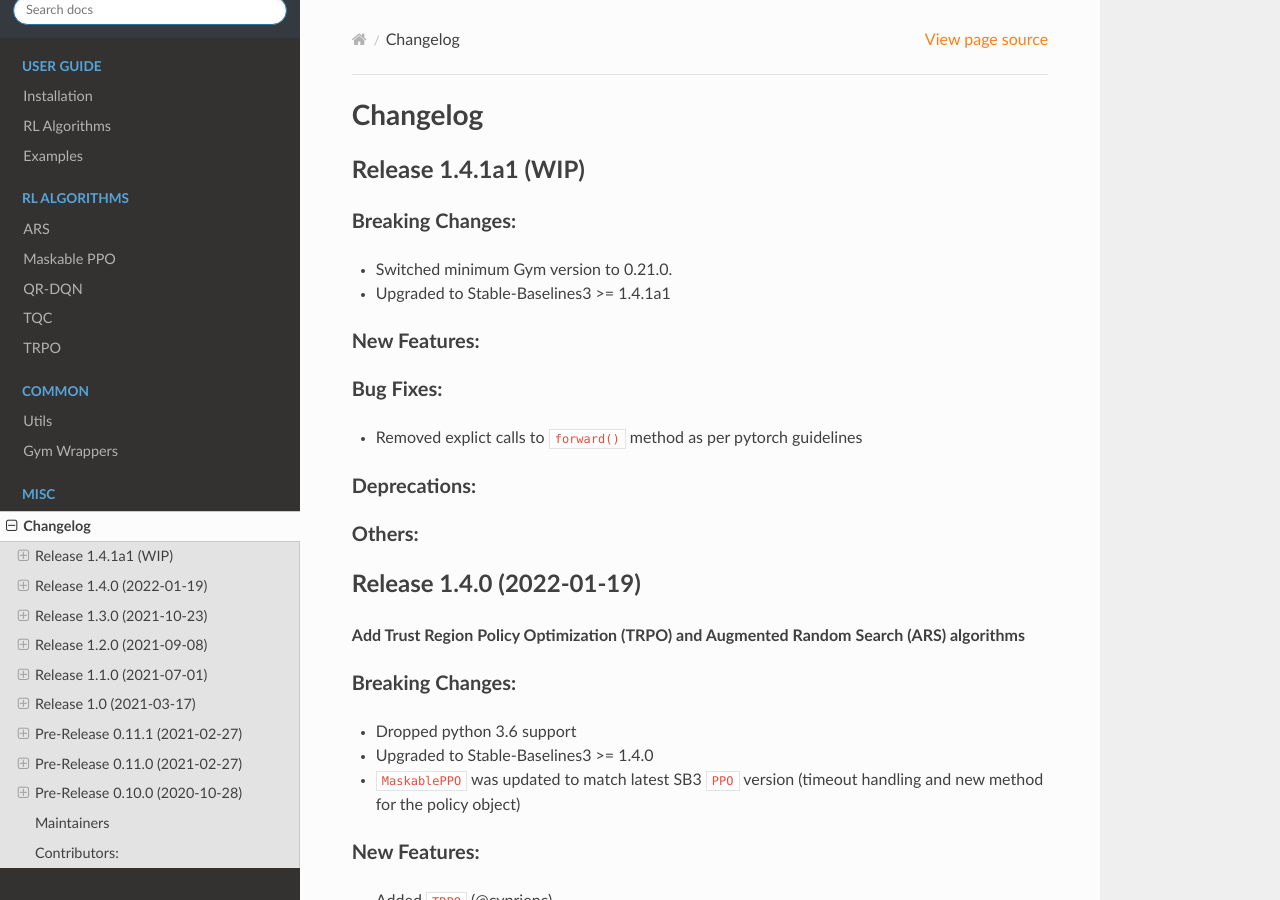
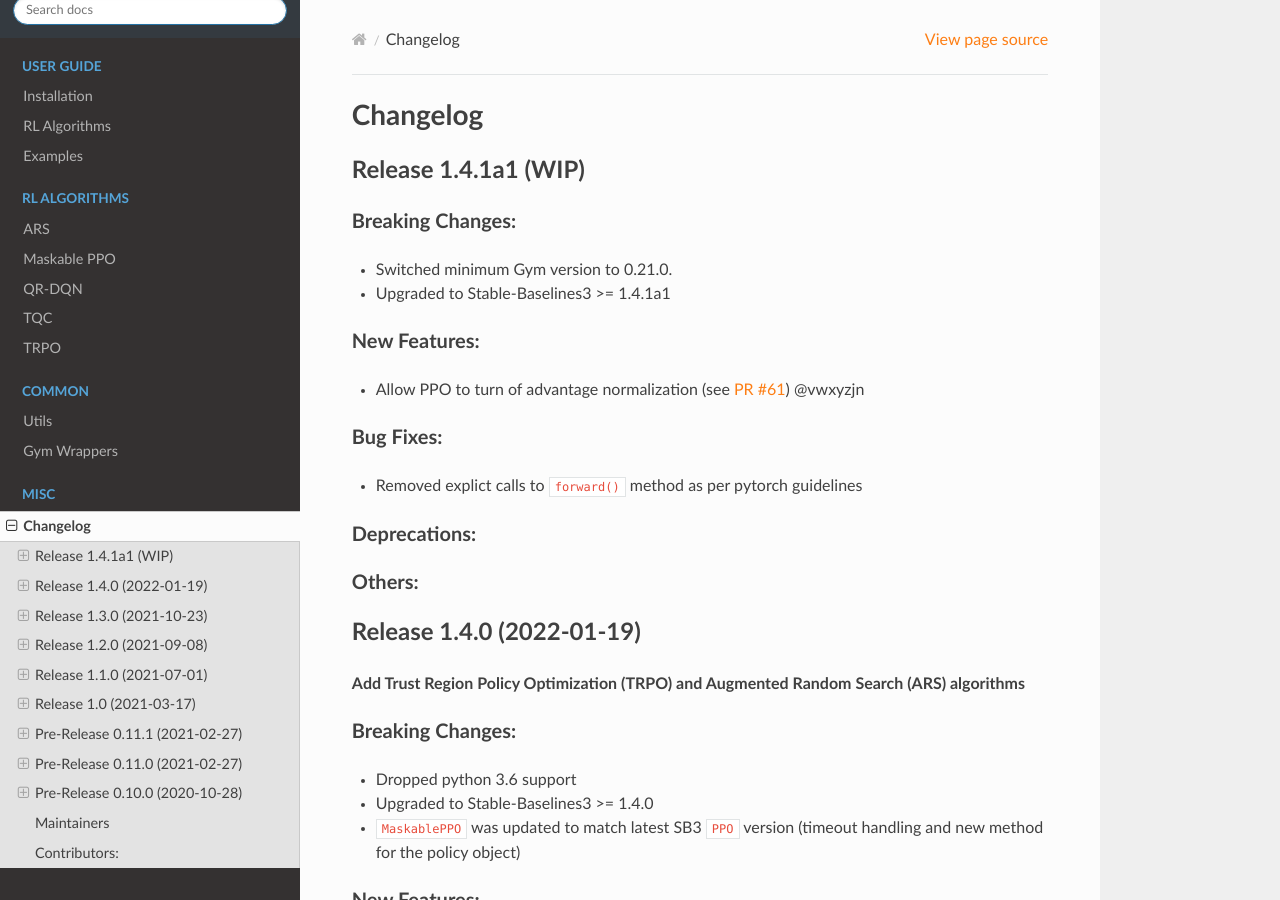
Before and after one commit to Stable-Baselines-Team/stable-baselines3-contrib, a Sphinx documentation site: the page built from docs/misc/changelog.rst, in a window 1280 px wide and 900 px high. Built offline with Sphinx 7.4.7 and the Read the Docs theme 2.0.0, drawn with Linux system fonts in a browser that asks for light colours.

Commit message:
Update docs

```diff
--- a/docs/misc/changelog.rst
+++ b/docs/misc/changelog.rst
@@ -14,6 +14,7 @@
 
 New Features:
 ^^^^^^^^^^^^^
+- Allow PPO to turn of advantage normalization (see `PR #61 <https://github.com/Stable-Baselines-Team/stable-baselines3-contrib/pull/61>`_) @vwxyzjn
 
 Bug Fixes:
 ^^^^^^^^^^
```
